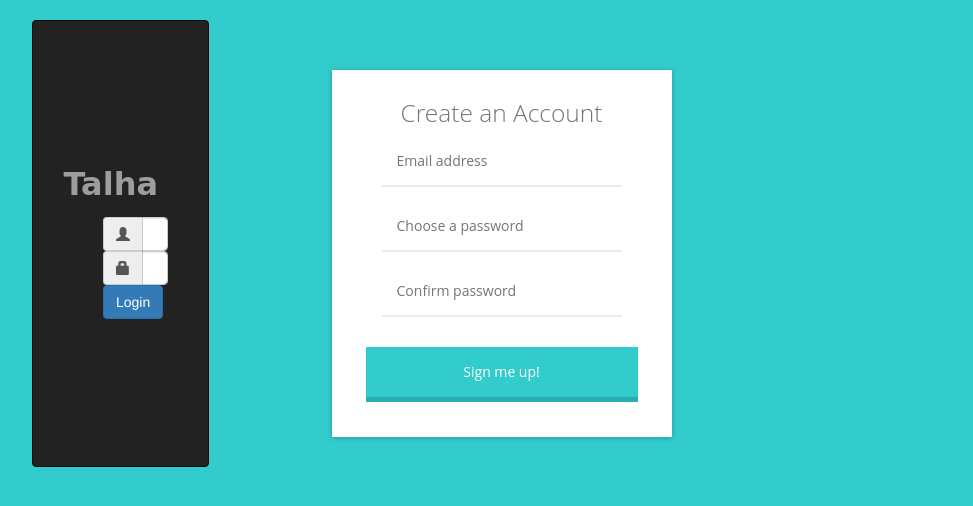
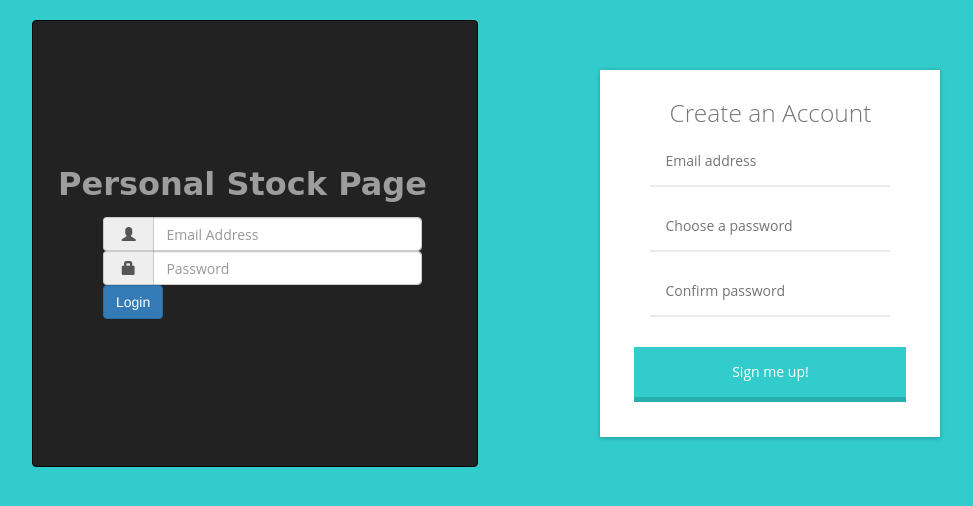
Before and after one commit to kennyp615/Stock-market-app, a Node server app: page /signup.html in a window 1280 px wide; the page is wider, and only the part inside the window is pictured. Shown: the part 62-568 px from the top of that part, without its empty margins (53-1026 px from the left). Run offline with Node 20, Linux system fonts and the light colour scheme; some libraries are stand-ins or nearby versions.

Commit message:
working on sign up page

```diff
--- a/views/signup.handlebars
+++ b/views/signup.handlebars
@@ -21,12 +21,12 @@
         <span class="icon-bar"></span>
       </button>
 
-      <a class="navbar-brand" href="#">Talha</a>
+      <a class="navbar-brand" href="#">Personal Stock Page</a>
 
     </div>
     <div class="collapse navbar-collapse" id="myNavbar">
 
-      <ul class="nav navbar-nav navbar-right">
+      <ul class="nav navbar-nav navbar-left">
 
 
         <div class="collapse navbar-collapse" id="bs-example-navbar-collapse-1">
```
